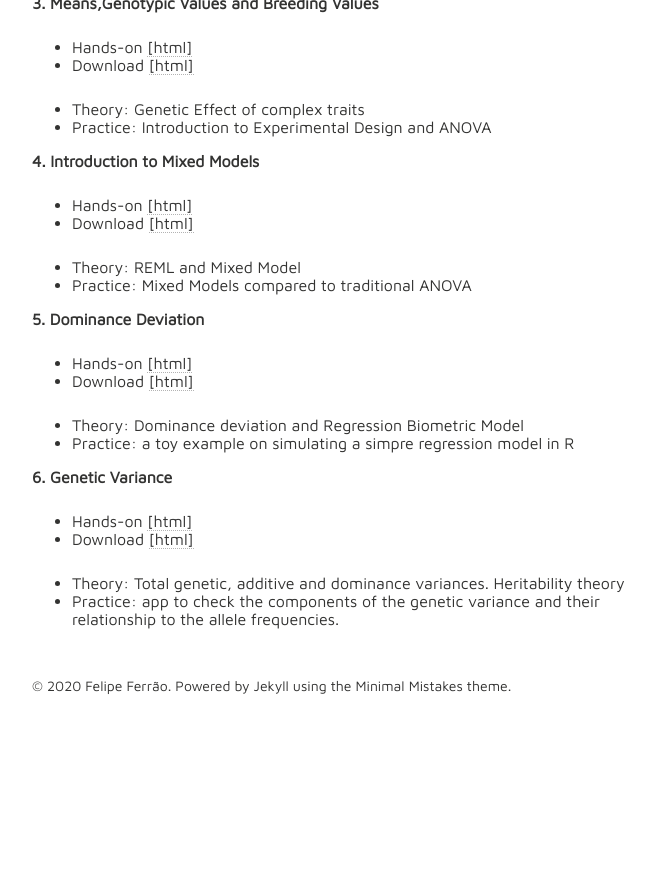
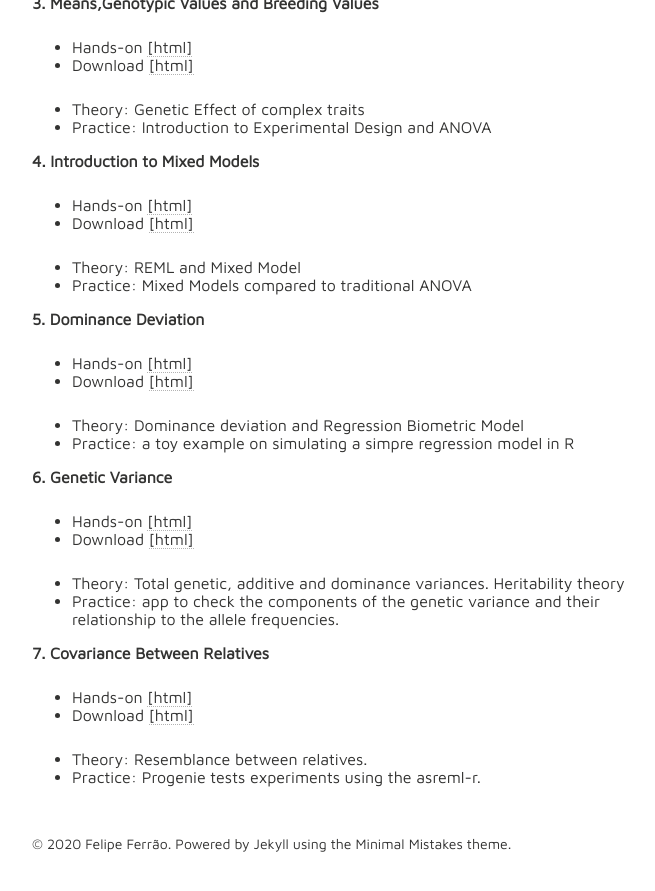
Before and after one commit to lfelipe-ferrao/lfelipe-ferrao.github.io, a Jekyll site: the page built from class/quantGenetic/index.md, in a window 1280 px wide and 900 px high, scrolled down 2114 px. Shown: the top 891 px of the window, without its empty margins (288-943 px from the left). Built offline with Jekyll 4.4.1, drawn with Linux system fonts in a browser that asks for light colours; nearby versions of some CDN libraries; our own code applies the rules of GitHub Pages for plain Markdown files; before the commit the page ends 2856 px from its top, so only the background shows below that.

Commit message:
Update index.md

```diff
--- a/class/quantGenetic/index.md
+++ b/class/quantGenetic/index.md
@@ -104,3 +104,11 @@ It is an attempt to organize and make available to any student the class notes u
 
 - Theory: Total genetic, additive and dominance variances. Heritability theory
 - Practice: app to check the components of the genetic variance and their relationship to the allele frequencies.
+
+**7. Covariance Between Relatives**
+
+- Hands-on [[html]](https://htmlpreview.github.io/?https://github.com/lfelipe-ferrao/lfelipe-ferrao.github.io/blob/master/class/quantGenetic/week7.html)
+- Download [[html]](https://minhaskamal.github.io/DownGit/#/home?url=https://github.com/lfelipe-ferrao/lfelipe-ferrao.github.io/blob/master/class/quantGenetic/week7.html)
+
+- Theory: Resemblance between relatives.
+- Practice: Progenie tests experiments using the asreml-r.
```
